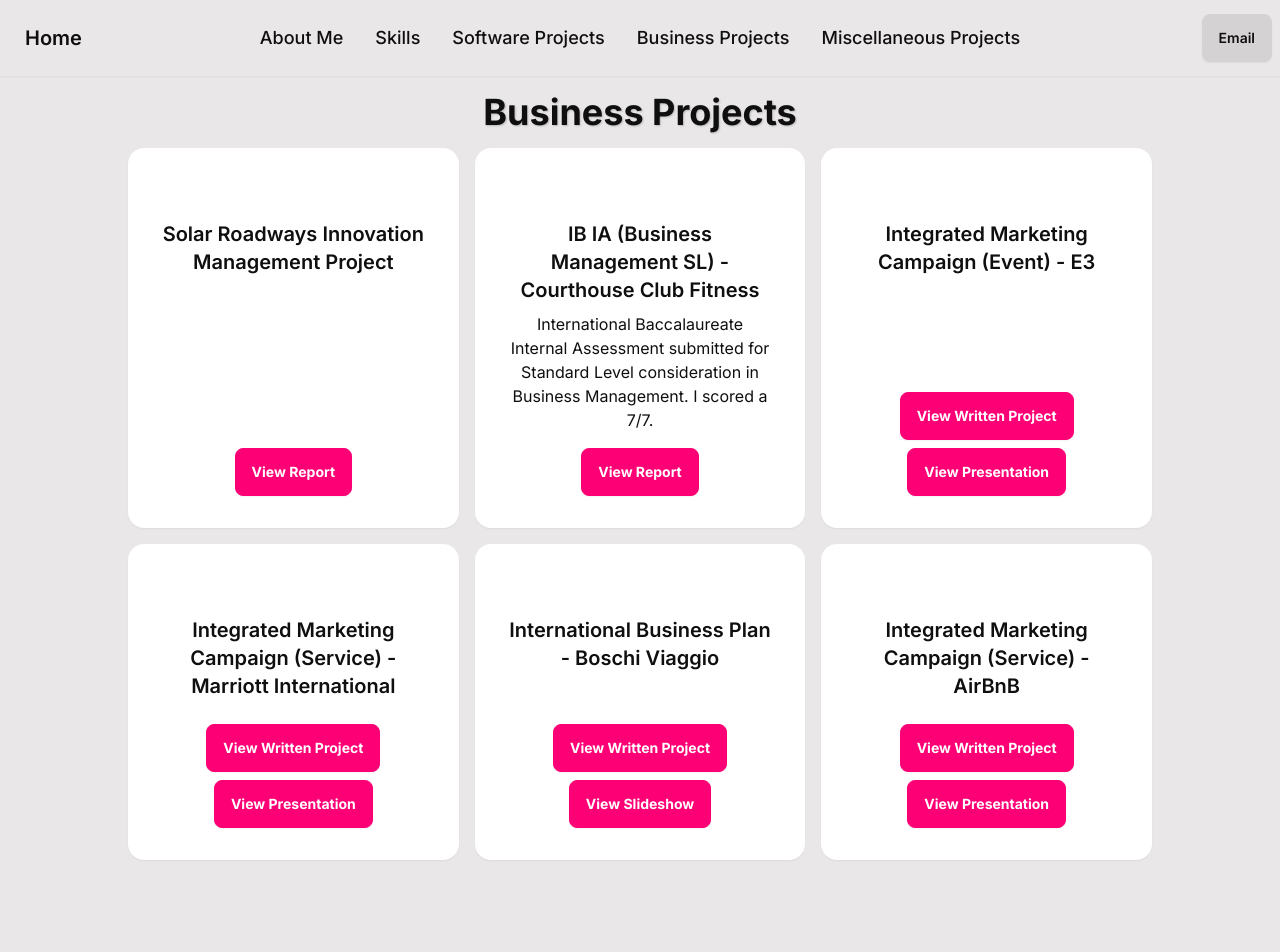
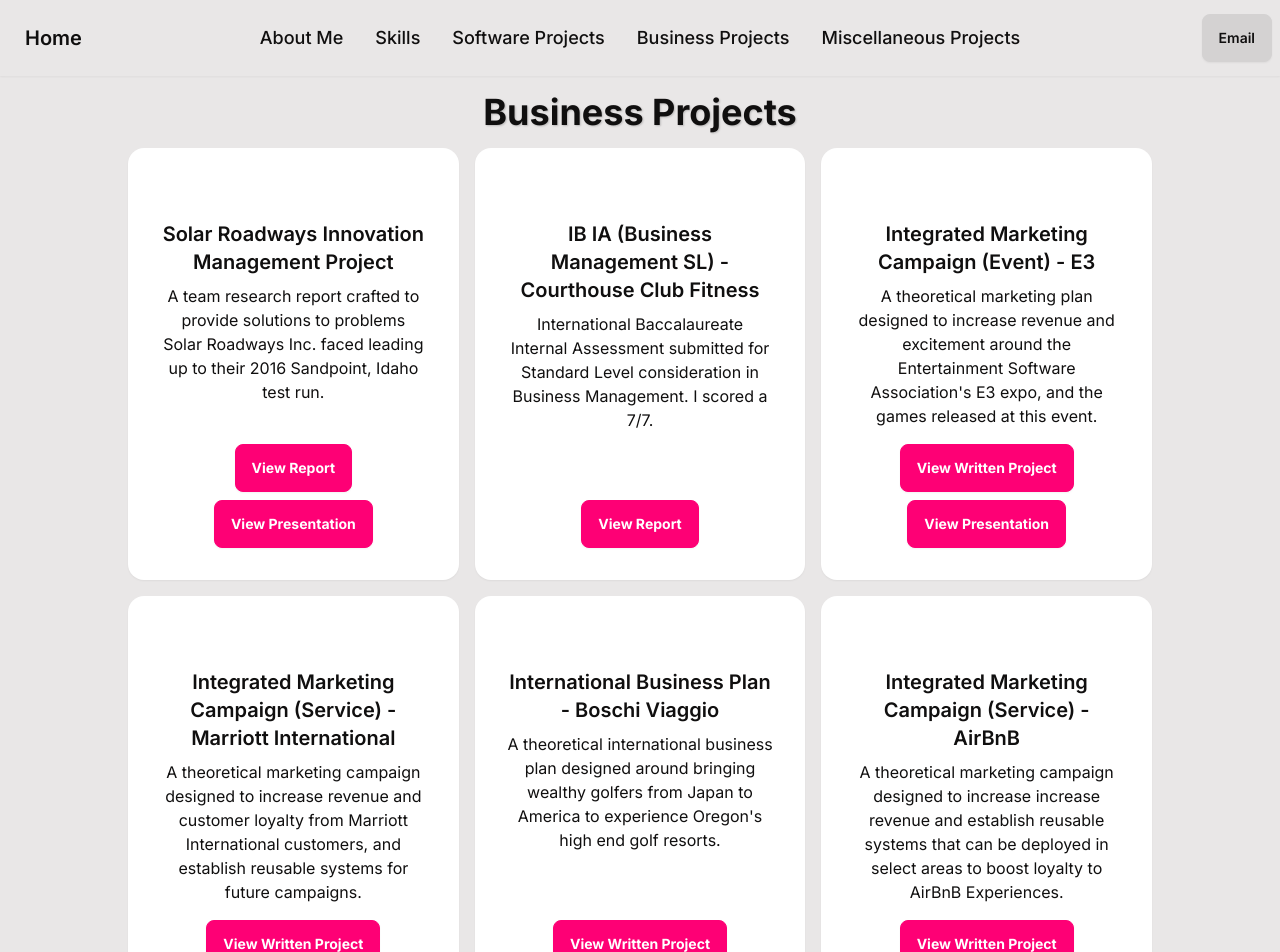
Before and after one commit to DEusername/Personal-Website, a React (Create React App) app in the folder website/: page /business-projects in a window 1280 px wide. Shown: the top 952 px of the page. Before the commit the page ends 876 px from the top, so only its background shows below. Built offline with nearby package versions, Linux system fonts and the light colour scheme.

Commit message:
finished cleaning up the business page and adding in the presentation of the BA363 project

```diff
--- a/website/src/DirPages/business.js
+++ b/website/src/DirPages/business.js
@@ -10,12 +10,17 @@ function Business() {
                 <div className="flex gap-4 mb-4">
                     <Card
                         title="Solar Roadways Innovation Management Project"
-                        content=""
+                        content="A team research report crafted to provide solutions to problems Solar
+                        Roadways Inc. faced leading up to their 2016 Sandpoint, Idaho test run."
                         linkDivs={
                             <div>
                                 <PDFViewer
                                     pdfUrl={"./projects/BA_Projects/Team-6_Solar-Roadways_BA363.pdf"}
                                     label={"Report"}
+                                />
+                                <PDFViewer
+                                    pdfUrl={"./projects/BA_Projects/Team-6_Project-Presentation_BA363.pdf"}
+                                    label={"Presentation"}
                                 />
                             </div>}
                     />
@@ -34,7 +39,9 @@ function Business() {
                     />
                     <Card
                         title="Integrated Marketing Campaign (Event) - E3"
-                        content=""
+                        content="A theoretical marketing plan designed to increase revenue and excitement
+                        around the Entertainment Software Association's E3 expo, and the games released
+                        at this event."
                         linkDivs={
                             <div>
                                 <PDFViewer
@@ -51,7 +58,8 @@ function Business() {
                 <div className="flex gap-4 mb-4 justify-center">
                     <Card
                         title="Integrated Marketing Campaign (Service) - Marriott International"
-                        content=""
+                        content="A theoretical marketing campaign designed to increase revenue and customer loyalty
+                        from Marriott International customers, and establish reusable systems for future campaigns."
                         linkDivs={
                             <div>
                                 <PDFViewer
@@ -66,7 +74,8 @@ function Business() {
                     />
                     <Card
                         title="International Business Plan - Boschi Viaggio"
-                        content=""
+                        content="A theoretical international business plan designed around bringing wealthy golfers
+                        from Japan to America to experience Oregon's high end golf resorts."
                         linkDivs={
                             <div>
                                 <PDFViewer
@@ -75,13 +84,14 @@ function Business() {
                                 />
                                 <PDFViewer
                                     pdfUrl={"./projects/DECA_Projects/Boschi_Viaggio/Boschi_Viaggio_Slideshow.pdf"}
-                                    label={"Slideshow"}
+                                    label={"Presentation"}
                                 />
                             </div>}
                     />
                     <Card
                         title="Integrated Marketing Campaign (Service) - AirBnB"
-                        content=""
+                        content="A theoretical marketing campaign designed to increase increase revenue and establish
+                        reusable systems that can be deployed in select areas to boost loyalty to AirBnB Experiences."
                         linkDivs={
                             <div>
                                 <PDFViewer
```
Also changed, not shown: 1 other file (tests, documents, lock files or other folders).
